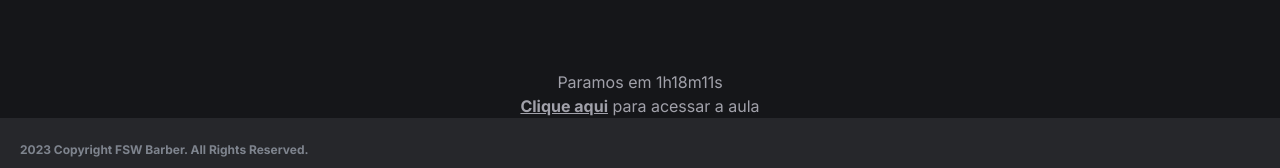
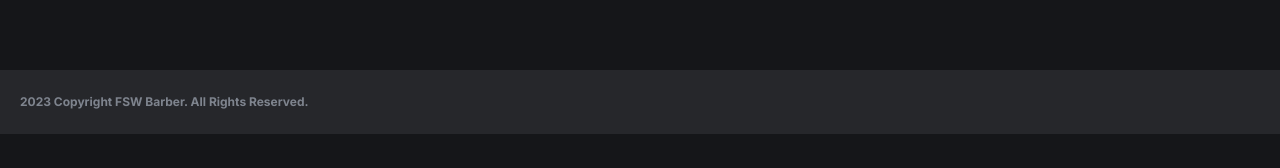
Before and after one commit to kelvin401/fsw-barber, a Next.js app: page / in a window 1280 px wide. Shown: the part 500-668 px from the top of the page. Built offline with nearby package versions, Linux system fonts and the light colour scheme; no server answers; the database is empty.

Commit message:
feat: add imageUrl to service

```diff
--- a/app/(home)/page.tsx
+++ b/app/(home)/page.tsx
@@ -57,13 +57,6 @@ export default async function Home() {
           </div>
         </div>
       </div>
-
-      <div className="mt-10 flex flex-col items-center justify-center text-zinc-400">
-        <p> Paramos em 1h18m11s</p>
-        <a href="https://youtu.be/aUkKMKJib0A?t=4691">
-          <strong className="underline">Clique aqui</strong> para acessar a aula
-        </a>
-      </div>
     </div>
   );
 }
--- a/prisma/seed.ts
+++ b/prisma/seed.ts
@@ -125,6 +125,7 @@ async function seedDatabase() {
                 id: barbershop.id,
               },
             },
+            imageUrl: service.imageUrl,
           },
         });
       }
```
Also changed, not shown: 1 other file (tests, documents, lock files or other folders).
